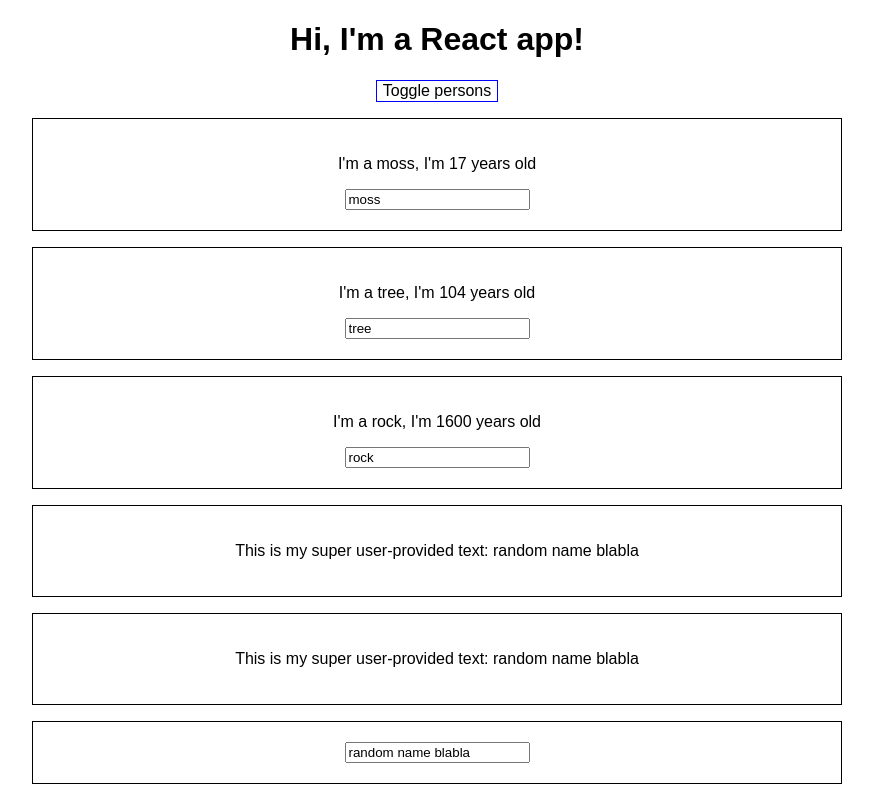
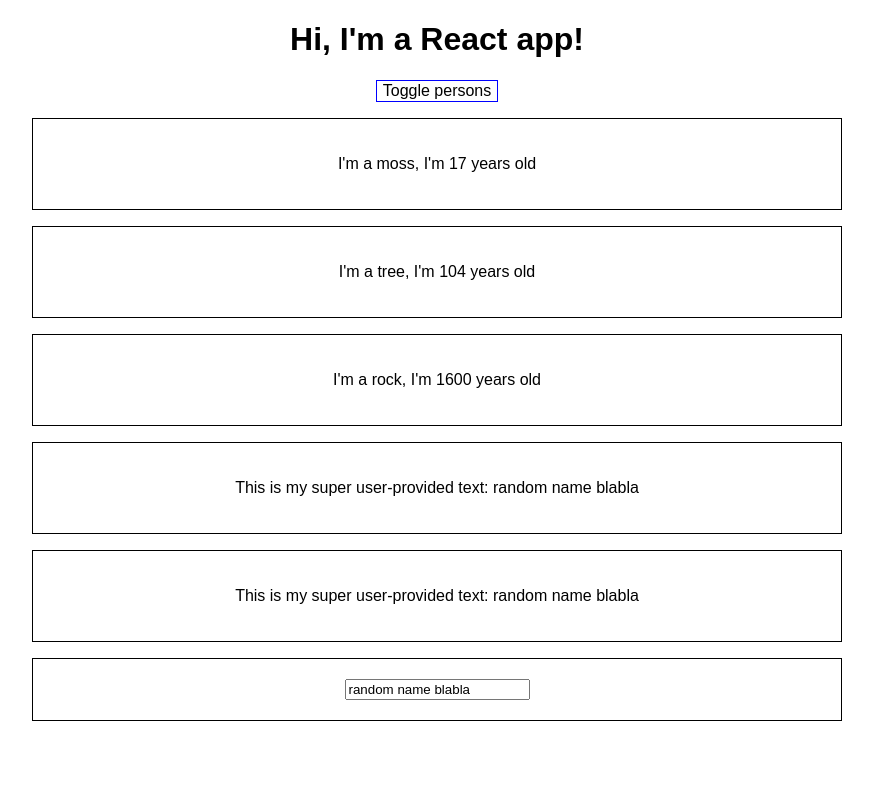
Before and after one commit to Mossie93/react-complete-guide, a React (Create React App) app: page / in a window 1280 px wide. Both pictures are taken after a click on the button "Toggle persons". Shown: the whole page, without its empty margins (203-1076 px from the left). Built offline with nearby package versions, Linux system fonts and the light colour scheme.

Commit message:
Get rid on input in person component

```diff
--- a/src/Person/Person.js
+++ b/src/Person/Person.js
@@ -6,7 +6,6 @@
     <div className="Person">
       <p onClick={props.click}>I'm a {props.name}, I'm {props.age} years old</p>
       <p>{props.children}</p>
-      <input type="text" onChange={props.changed} value={props.name}></input>
     </div>
   )
 }
```
